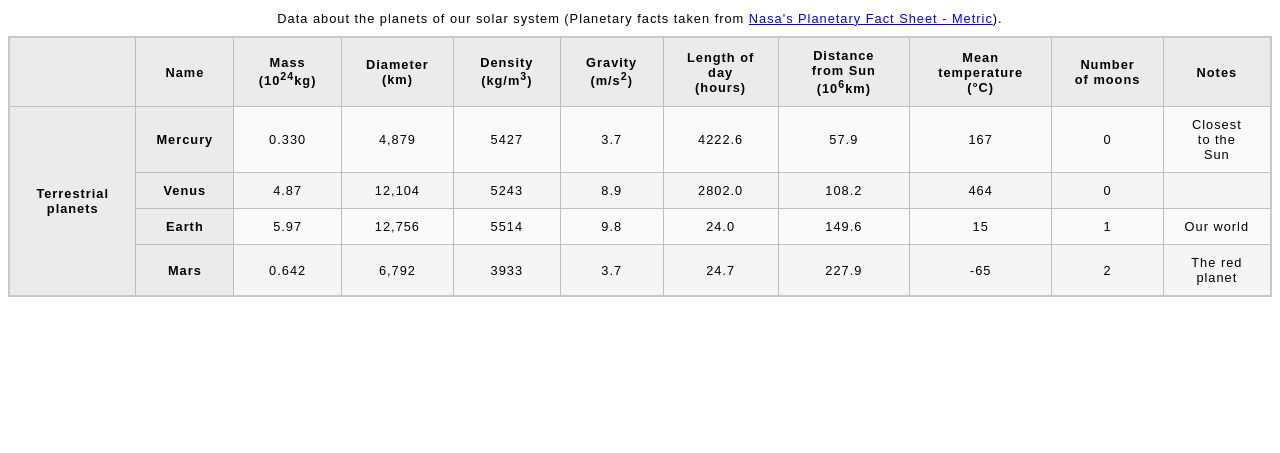
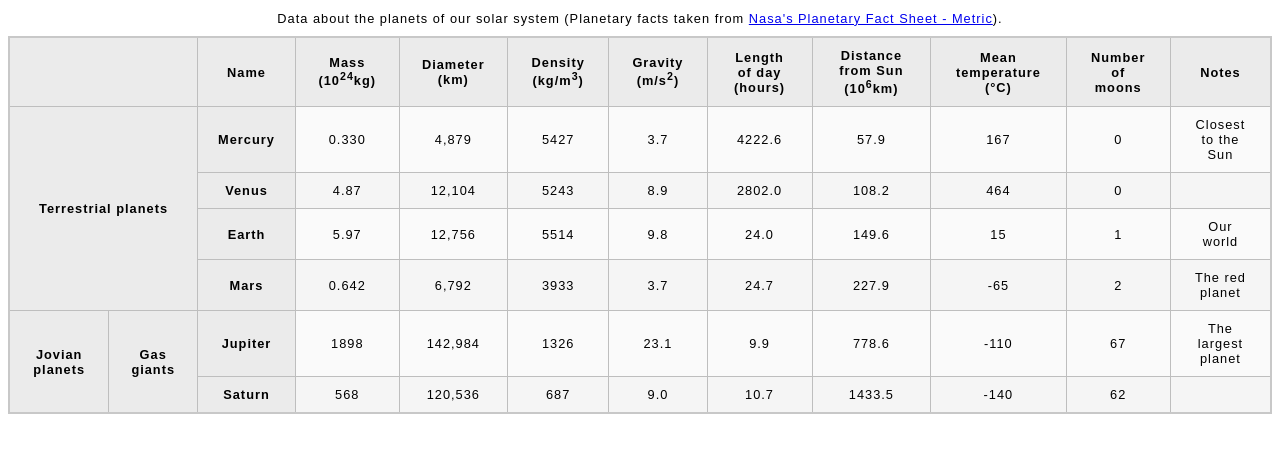
Before and after one commit to lxpan/odin-fullstack-js, a plain HTML site: page intermediate_html/tables/table-assessment-mdn/blank-template.html in a window 1280 px wide. Shown: the part 79-532 px from the top of the page. Drawn offline with Linux system fonts and the light colour scheme.

Commit message:
Add jovian planets rowgroups and data

```diff
--- a/intermediate_html/tables/table-assessment-mdn/blank-template.html
+++ b/intermediate_html/tables/table-assessment-mdn/blank-template.html
@@ -72,7 +72,32 @@
             <td>2</td>
             <td>The red planet</td>
         </tr>
-
+        <tr>
+            <th scope="rowgroup" colspan="1" rowspan="4">Jovian planets</th>
+            <th scope="rowgroup" colspan="1" rowspan="2">Gas giants</th>
+            <th scope="row">Jupiter</td>
+            <td>1898</td>
+            <td>142,984</td>
+            <td>1326</td>
+            <td>23.1</td>
+            <td>9.9</td>
+            <td>778.6</td>
+            <td>-110</td>
+            <td>67</td>
+            <td>The largest planet</td>
+        </tr>
+        <tr>
+            <th>Saturn</td>
+            <td>568</td>
+            <td>120,536</td>
+            <td>687</td>
+            <td>9.0</td>
+            <td>10.7</td>
+            <td>1433.5</td>
+            <td>-140</td>
+            <td>62</td>
+            <td></td>
+        </tr>
 
         </tr>
         <caption>Data about the planets of our solar system (Planetary facts taken from <a
```
